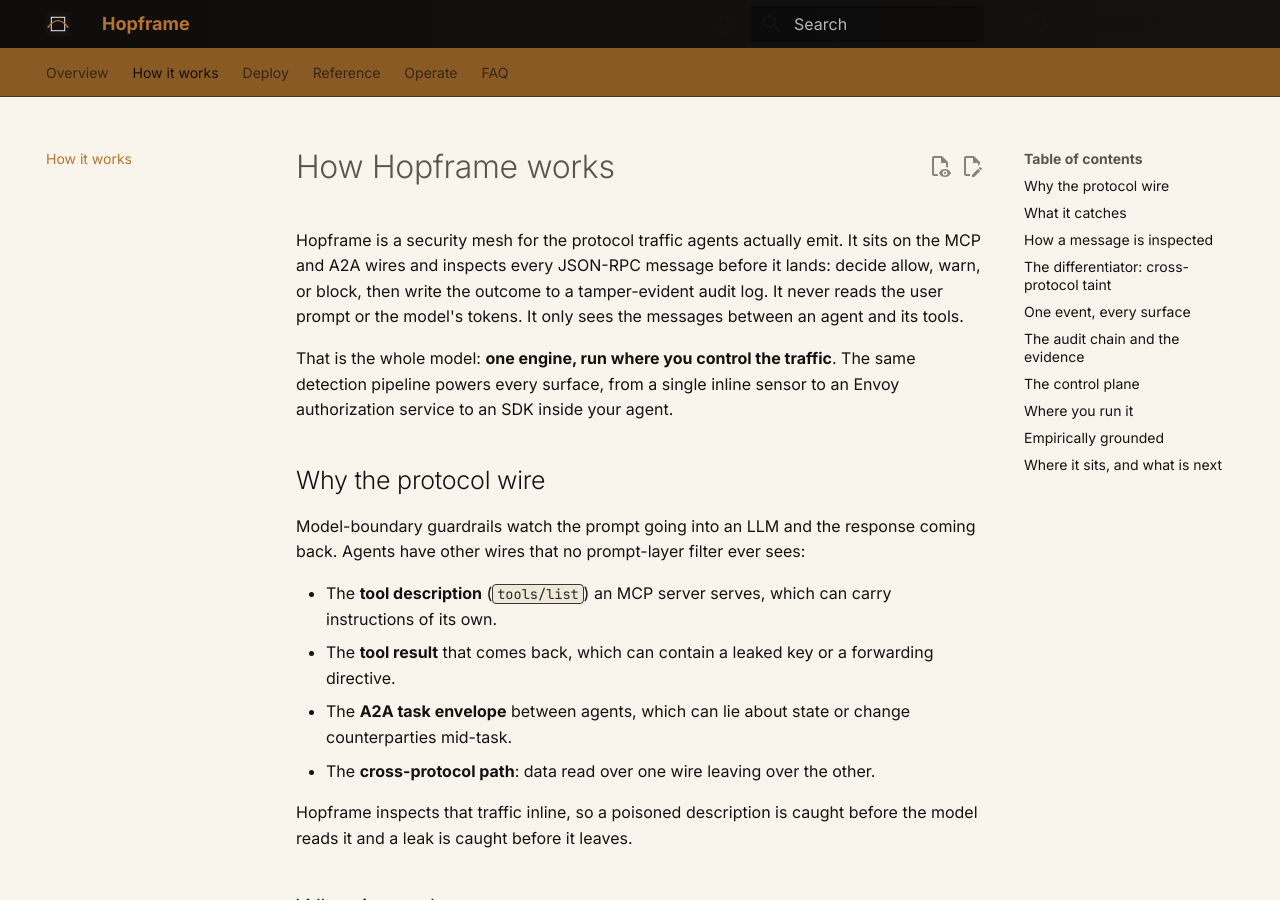
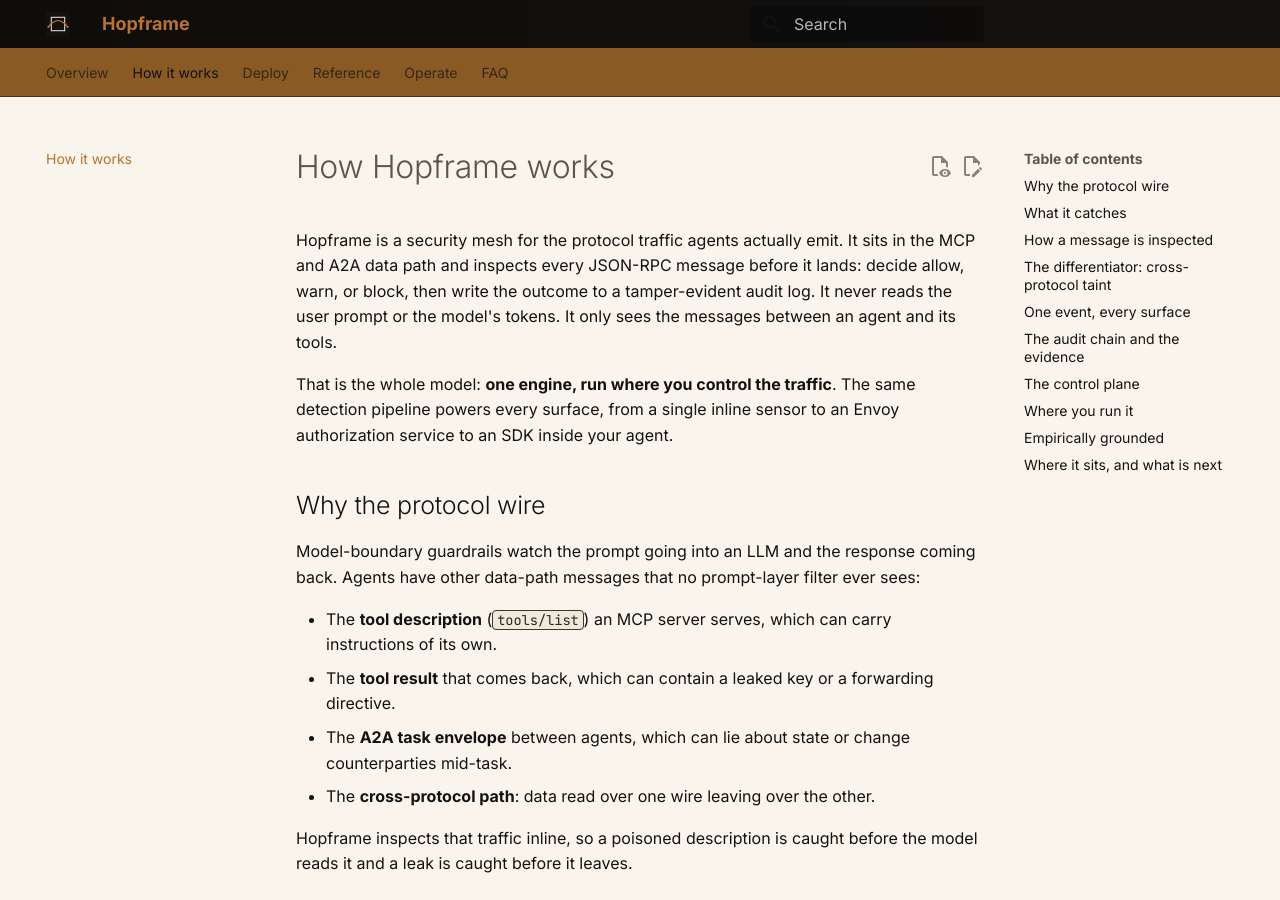
Before and after one commit to jLuPSP/hopframe, an MkDocs documentation site: the page built from docs/how-it-works.md, in a window 1280 px wide and 900 px high. Built offline with MkDocs 1.6.1 and Material for MkDocs 9.7.7, drawn with Linux system fonts in a browser that asks for light colours; comment, search, counter and statistics services are not loaded; some of the changed text lies outside the part shown.

Commit message:
docs: prefer 'data path' over 'wire' for the inline placement
Replace the colloquial 'on the wire' framing with the more mature 'in the data path' across the README and docs, paired with the existing control-plane split. Keep 'inline' where it applies and retain 'wire' only for genuine protocol-jargon uses (the wires verb, scoped cross-wire taint, and historical changelog entries).

```diff
--- a/docs/how-it-works.md
+++ b/docs/how-it-works.md
@@ -1,12 +1,12 @@
 # How Hopframe works
 
-Hopframe is a security mesh for the protocol traffic agents actually emit. It sits on the MCP and A2A wires and inspects every JSON-RPC message before it lands: decide allow, warn, or block, then write the outcome to a tamper-evident audit log. It never reads the user prompt or the model's tokens. It only sees the messages between an agent and its tools.
+Hopframe is a security mesh for the protocol traffic agents actually emit. It sits in the MCP and A2A data path and inspects every JSON-RPC message before it lands: decide allow, warn, or block, then write the outcome to a tamper-evident audit log. It never reads the user prompt or the model's tokens. It only sees the messages between an agent and its tools.
 
 That is the whole model: **one engine, run where you control the traffic**. The same detection pipeline powers every surface, from a single inline sensor to an Envoy authorization service to an SDK inside your agent.
 
 ## Why the protocol wire
 
-Model-boundary guardrails watch the prompt going into an LLM and the response coming back. Agents have other wires that no prompt-layer filter ever sees:
+Model-boundary guardrails watch the prompt going into an LLM and the response coming back. Agents have other data-path messages that no prompt-layer filter ever sees:
 
 - The **tool description** (`tools/list`) an MCP server serves, which can carry instructions of its own.
 - The **tool result** that comes back, which can contain a leaked key or a forwarding directive.
@@ -118,7 +118,7 @@
 
 Same engine, two placements, detailed on the [Deploy page](index.md):
 
-- **Inline, on the wire.** `mcp-sensor` / `a2a-sensor` in front of the server you control. The agent and server do not change; you get hard-blocking and full response-side fidelity. `mcp-gateway` fronts several MCP upstreams at one address; `mcp-extauthz` bolts the same pipeline onto an Envoy-style gateway (request-side only, for gateways you already run).
+- **Inline, in the data path.** `mcp-sensor` / `a2a-sensor` in front of the server you control. The agent and server do not change; you get hard-blocking and full response-side fidelity. `mcp-gateway` fronts several MCP upstreams at one address; `mcp-extauthz` bolts the same pipeline onto an Envoy-style gateway (request-side only, for gateways you already run).
 - **SDK, inside your agent.** Hooks your agent's tool calls (LangChain, LangGraph, CrewAI, OpenAI Assistants, Vercel AI SDK, Mastra) and emits events to the control plane. It observes and advises; no hard-block and no rerouting. Source-only today on PyPI and npm.
 
 ## Empirically grounded
@@ -133,7 +133,7 @@
 
 Hopframe is one layer in an agent's defense, sized to make sense next to the rest:
 
-- **Model-boundary guardrails are a complement, not a replacement.** Hopframe does not read prompts or responses; Bedrock Guardrails, Model Armor, Lakera, and NeMo sit on the prompt/response channel. They stack: run the model-boundary guardrail for the prompt surface and Hopframe for the protocol wire. A layered-deploy guide is on the roadmap.
+- **Model-boundary guardrails are a complement, not a replacement.** Hopframe does not read prompts or responses; Bedrock Guardrails, Model Armor, Lakera, and NeMo sit on the prompt/response channel. They stack: run the model-boundary guardrail for the prompt surface and Hopframe for the data path. A layered-deploy guide is on the roadmap.
 - **Taint is byte-level today, semantic next.** The shipped taint does near-duplicate lineage (shingle hashes) between protocols, which a full paraphrase evades. Semantic, embedding-based lineage is the next hardening on the roadmap.
 - **Growing the corpus is the active work.** The shipped corpus is 95 cases; real traffic will surface rules not yet written. The roadmap treats the benchmark corpus as a living floor: each release extends it, so precision/recall and latency budgets hold as coverage grows.
 
```
Also changed, not shown: README.md (+5 -5 lines), docs/deploy.md (+3 -3 lines), docs/index.md (+3 -3 lines).
